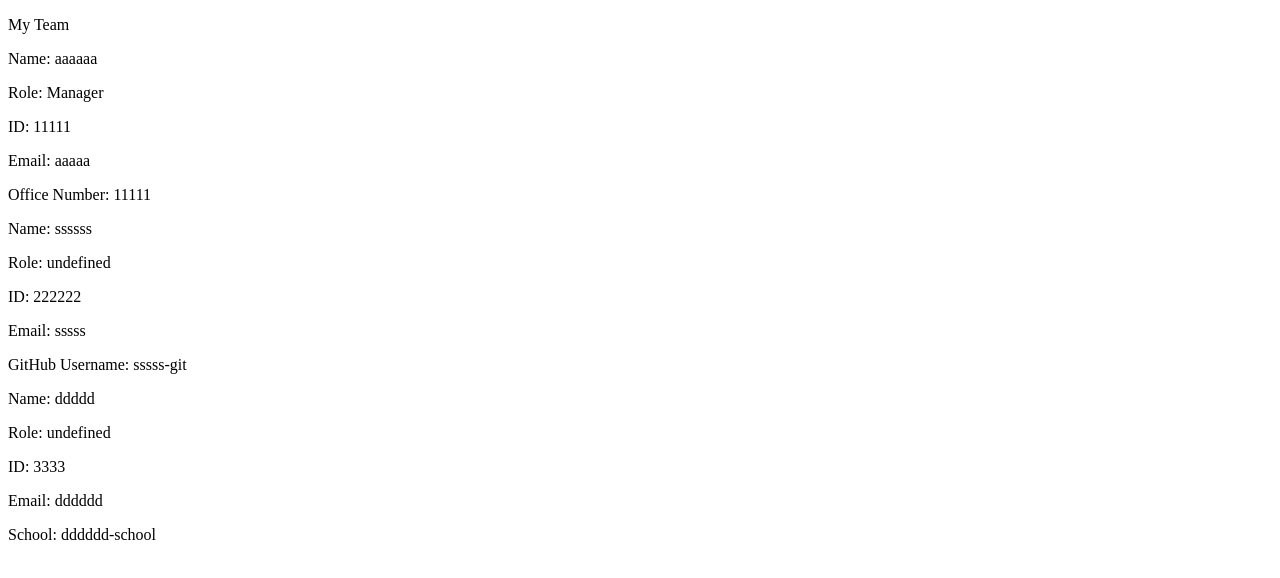
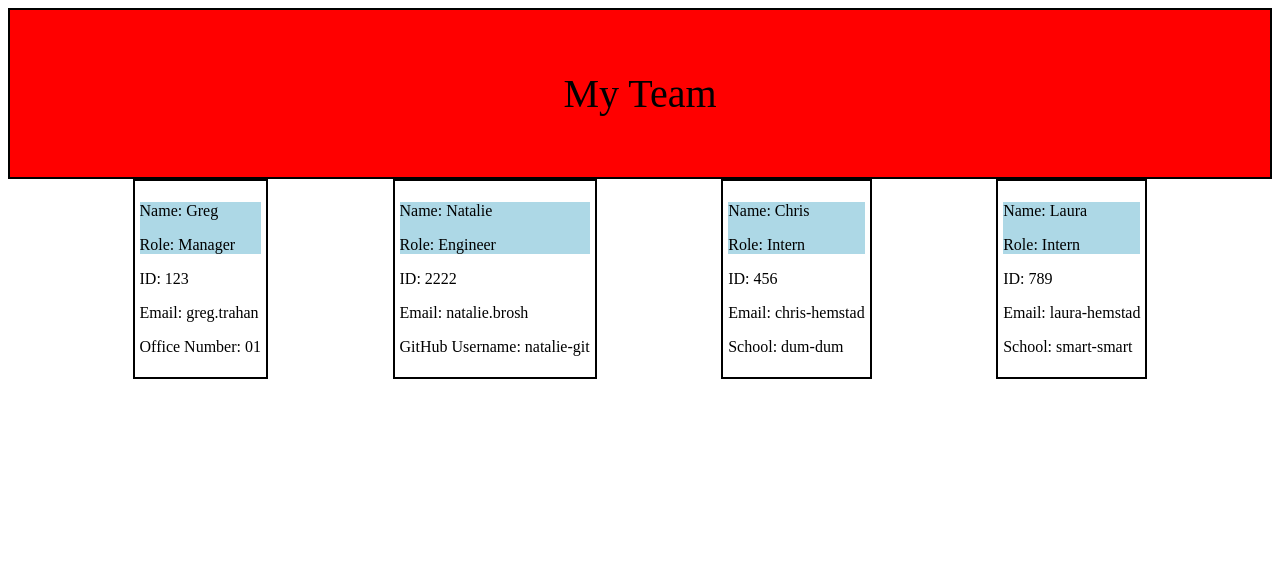
Before and after one commit to Greg-Trahan/10-team-generator, a website: page index.html in a window 1280 px wide. Drawn offline with Linux system fonts and the light colour scheme; files that its build step writes are made by us from their sources.

Commit message:
add styling

```diff
--- a/index.html
+++ b/index.html
@@ -1,3 +1,4 @@
+
 <!DOCTYPE html>
 <html lang="en">
   <head>
@@ -5,7 +6,7 @@
     <meta http-equiv="X-UA-Compatible" content="IE=edge" />
     <meta name="viewport" content="width=device-width, initial-scale=1.0" />
     <title>Team Generator</title>
-    <link rel="stylesheet" href="./style.css" />
+    <link rel="stylesheet" href="./dist/style.css" />
   </head>
   <body>
     <header>
@@ -14,39 +15,51 @@
     <div id="displayArea">
       <div class="box">
         <div class="title">
-          <p>Name: aaaaaa</p>
+          <p>Name: Greg</p>
           <p>Role: Manager</p>
         </div>
         <div class="details">
-          <p>ID: 11111</p>
-          <p>Email: aaaaa</p>
-          <p>Office Number: 11111</p>
+          <p>ID: 123</p>
+          <p>Email: greg.trahan</p>
+          <p>Office Number: 01</p>
         </div>
       </div>
 
       <div class="box">
         <div class="title">
-          <p>Name: ssssss</p>
-          <p>Role: undefined</p>
+          <p>Name: Natalie</p>
+          <p>Role: Engineer</p>
         </div>
         <div class="details">
-          <p>ID: 222222</p>
-          <p>Email: sssss</p>
-          <p>GitHub Username: sssss-git</p>
+          <p>ID: 2222</p>
+          <p>Email: natalie.brosh</p>
+          <p>GitHub Username: natalie-git</p>
         </div>
       </div>
 
       <div class="box">
         <div class="title">
-          <p>Name: ddddd</p>
-          <p>Role: undefined</p>
+          <p>Name: Chris</p>
+          <p>Role: Intern</p>
         </div>
         <div class="details">
-          <p>ID: 3333</p>
-          <p>Email: dddddd</p>
-          <p>School: dddddd-school</p>
+          <p>ID: 456</p>
+          <p>Email: chris-hemstad</p>
+          <p>School: dum-dum</p>
         </div>
       </div>
-    </div>
+
+      <div class="box">
+        <div class="title">
+          <p>Name: Laura</p>
+          <p>Role: Intern</p>
+        </div>
+        <div class="details">
+          <p>ID: 789</p>
+          <p>Email: laura-hemstad</p>
+          <p>School: smart-smart</p>
+        </div>
+      </div>
+</div>
   </body>
 </html>
--- a/index.js
+++ b/index.js
@@ -38,7 +38,6 @@ async function newEngineer(engineerArray) {
     engineerGitHub,
     engineerRole
   );
-
   return engineerArray;
 }
 
@@ -67,7 +66,7 @@ async function newMember() {
   return memberType;
 }
 
-function buildHTML(arr, finalString) {
+function buildHTML(arr, ipString) {
   let key = Object.keys(arr[3]);
   let value = Object.values(arr[3]);
   let keyString = "";
@@ -105,7 +104,7 @@ function writeHTML(ipString) {
     <meta http-equiv="X-UA-Compatible" content="IE=edge" />
     <meta name="viewport" content="width=device-width, initial-scale=1.0" />
     <title>Team Generator</title>
-    <link rel="stylesheet" href="./style.css" />
+    <link rel="stylesheet" href="./dist/style.css" />
   </head>
   <body>
     <header>
```
Also changed, not shown: dist/style.css.
